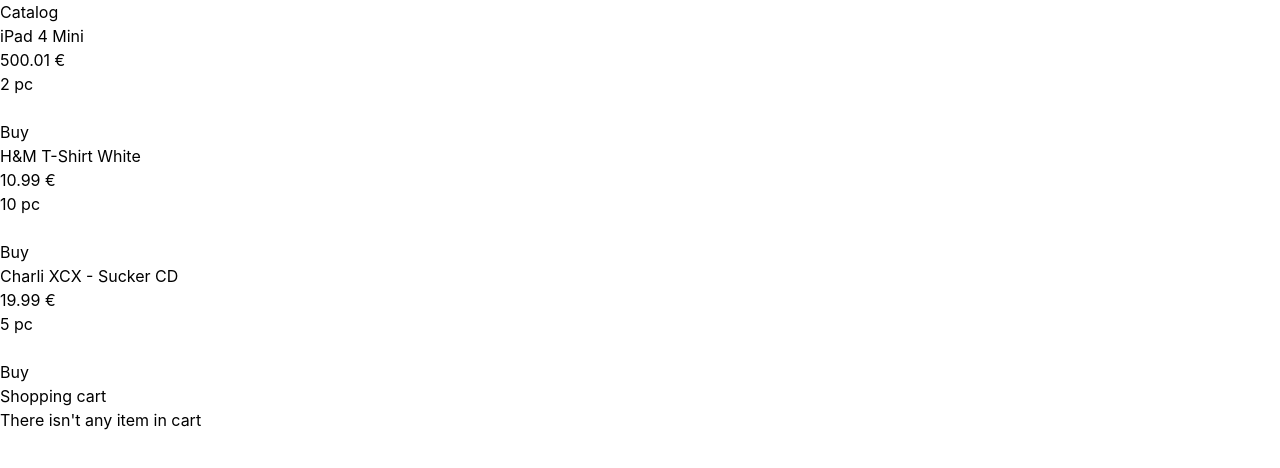
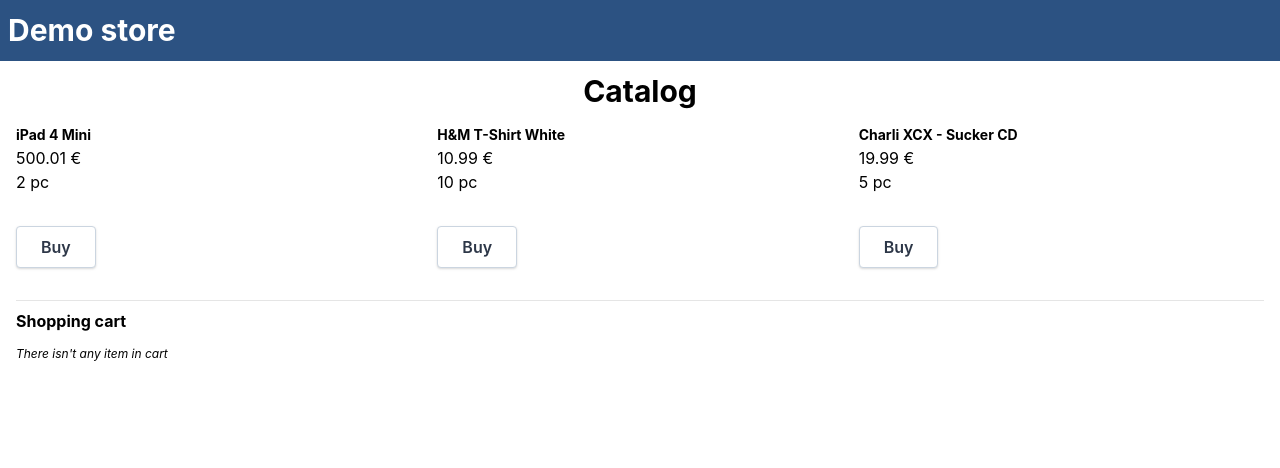
Before and after one commit to cuongtran-6618/react-shopping-cart, a React (Create React App) app: page / in a window 1280 px wide. Shown: the top 468 px of the page. Built offline with nearby package versions, Linux system fonts and the light colour scheme.

Commit message:
add basic style for store

```diff
--- a/src/App.css
+++ /dev/null
@@ -1,38 +0,0 @@
-.App {
-  text-align: center;
-}
-
-.App-logo {
-  height: 40vmin;
-  pointer-events: none;
-}
-
-@media (prefers-reduced-motion: no-preference) {
-  .App-logo {
-    animation: App-logo-spin infinite 20s linear;
-  }
-}
-
-.App-header {
-  background-color: #282c34;
-  min-height: 100vh;
-  display: flex;
-  flex-direction: column;
-  align-items: center;
-  justify-content: center;
-  font-size: calc(10px + 2vmin);
-  color: white;
-}
-
-.App-link {
-  color: #61dafb;
-}
-
-@keyframes App-logo-spin {
-  from {
-    transform: rotate(0deg);
-  }
-  to {
-    transform: rotate(360deg);
-  }
-}
--- a/src/App.tsx
+++ b/src/App.tsx
@@ -1,12 +1,15 @@
 import React from "react";
 import ProductList from "./features/product/ProductList";
 import Cart from "./features/cart/Cart";
+import Header from "./components/Header";
 import "./assets/style/main.css";
+import "./assets/style/custom.css";
+import "./index.css";
 
 function App() {
 	return (
-		<div className="App main-container">
-			<header className="App-header"></header>
+		<div className="App main-container font-normal">
+			<Header />
 			<ProductList />
 			<Cart />
 		</div>
--- /dev/null
+++ b/src/assets/style/custom.css
@@ -0,0 +1,3 @@
+.border-top {
+	border-top: 0.1rem solid #e5e5e5;
+}
--- /dev/null
+++ b/src/components/Header.js
@@ -0,0 +1,11 @@
+import React from "react";
+
+export const Header = () => {
+	return (
+		<div className="text-white bg-blue-800 text-3xl font-bold p-2">
+			<h1>Demo store</h1>
+		</div>
+	);
+};
+
+export default Header;
--- a/src/components/Product.js
+++ /dev/null
@@ -1,10 +0,0 @@
-import React, { useState } from "react";
-import { useDispatch } from "react-redux";
-
-const Product = (product) => {
-	const dispatch = useDispatch();
-    const [inventory, setInventory] = useState(product.inventory);
-    const [errorMessage,setErrorMessage] = useState(undefined)
-
-
-};
--- a/src/features/cart/Cart.js
+++ b/src/features/cart/Cart.js
@@ -19,13 +19,11 @@
 
 		if (productFromStore) {
 			return (
-				<li>
-					<CartItem
-						key={productFromStore.id}
-						item={productFromStore[0]}
-						quantity={item.quantity}
-					/>
-				</li>
+				<CartItem
+					key={productFromStore.id}
+					item={productFromStore[0]}
+					quantity={item.quantity}
+				/>
 			);
 		}
 	};
@@ -34,6 +32,29 @@
 		cartItems.length > 0
 			? cartItems.map((product) => fetchProduct(product))
 			: null;
+
+	const table = () => {
+		const hasItem = cartItems.length > 0;
+
+		if (!hasItem) {
+			return null;
+		}
+
+		return (
+			<table className="w-full lg:w-3/6 my-2">
+				<thead className="hidden md:table-header-group">
+					<tr>
+						<th className="text-left">Item</th>
+						<th>Price</th>
+						<th>Amount</th>
+						<th>Subtotal</th>
+						<th></th>
+					</tr>
+				</thead>
+				<tbody>{nodes}</tbody>
+			</table>
+		);
+	};
 
 	useEffect(() => {
 		getMessage(cartItems);
@@ -59,10 +80,12 @@
 	};
 
 	return (
-		<div>
-			<h2>Shopping cart</h2>
-			<h3>{message}</h3>
-			<ul>{nodes}</ul>
+		<div className="px-2 m-2">
+			<h2 className="border-top py-2 font-bold">Shopping cart</h2>
+			<div className="italic text-xs py-1">
+				<span>{message}</span>
+			</div>
+			{table()}
 		</div>
 	);
 };
--- a/src/features/cart/CartItem.js
+++ b/src/features/cart/CartItem.js
@@ -30,19 +30,54 @@
 		updateStore(item, -1, 1);
 	};
 
+	const subtotal = () => {
+		const subtotal = item.price * quantity;
+		let subtotalText = subtotal.toString().split(".");
+		const fractional = subtotalText[1];
+
+		return fractional && fractional.length > 2
+			? subtotalText[0].concat(".", fractional.substring(0, 2))
+			: subtotal;
+	};
+
 	return (
-		<div>
-			<Product title={item.title} price={item.price} quantity={quantity} />
-			<button disabled={quantity <= 1} onClick={handleDecreaseItem}>
-				-
-			</button>
-			<span>{quantity}</span>
-			<button disabled={item.inventory === 0} onClick={handleIncreaseItem}>
-				+
-			</button>
+		<tr>
+			<td className="w-full sm:w-auto block sm:table-cell py-4">
+				<Product title={item.title} price={null} quantity={null} />
+			</td>
+			<td className="hidden sm:table-cell text-center m-2">{item.price}</td>
+			<td className="w-2/5 sm:w-auto text-center inline-block sm:table-cell p-2">
+				<div className="flex justify-center">
+					<button
+						className={`bg-white hover:bg-gray-100 text-gray-800 font-semibold py-2 px-4 border border-gray-400 rounded shadow ${
+							quantity <= 1 ? "cursor-not-allowed opacity-50" : ""
+						}`}
+						disabled={quantity <= 1}
+						onClick={handleDecreaseItem}
+					>
+						-
+					</button>
 
-			<button onClick={handleRemoveCartItem}>Remove</button>
-		</div>
+					<div className="p-1 m-1 w-8">{quantity}</div>
+
+					<button
+						className={`bg-white hover:bg-gray-100 text-gray-800 font-semibold py-2 px-4 border border-gray-400 rounded shadow ${
+							item.inventory === 0 ? "cursor-not-allowed opacity-50" : ""
+						}`}
+						disabled={item.inventory === 0}
+						onClick={handleIncreaseItem}
+					>
+						+
+					</button>
+				</div>
+			</td>
+			<td className="w-2/5 sm:w-auto text-center inline-block sm:table-cell p-2">
+				{subtotal()} €
+			</td>
+			<td className="w-1/5 sm:w-auto text-center inline-block sm:table-cell p-2">
+				<button onClick={handleRemoveCartItem}>Remove</button>
+			</td>
+		</tr>
 	);
 };
 
--- a/src/features/product/BuyButton.js
+++ b/src/features/product/BuyButton.js
@@ -12,7 +12,13 @@
 	};
 
 	return (
-		<button disabled={product.inventory === 0} onClick={handleAddToCart}>
+		<button
+			className={`bg-white hover:bg-blue-600 hover:text-white text-gray-800 font-semibold py-2 px-6 my-2 border border-gray-400 rounded shadow ${
+				product.inventory === 0 ? "cursor-not-allowed opacity-50" : ""
+			}`}
+			disabled={product.inventory === 0}
+			onClick={handleAddToCart}
+		>
 			Buy
 		</button>
 	);
--- a/src/features/product/Product.js
+++ b/src/features/product/Product.js
@@ -3,10 +3,15 @@
 const Product = ({ title, price, quantity }) => {
 	return (
 		<div>
-			<div>{title}</div>
-			<div>{price} €</div>
-			<div>{quantity} pc</div>
-			<span style={{ visibility: quantity === 0 ? "visible" : "hidden" }}>
+			<strong className="text-sm">{title}</strong>
+			{price ? <div> {price} € </div> : null}
+			{price ? <div>{quantity} pc</div> : null}
+
+			<span
+				className={`text-red-600 italic text-xs ${
+					quantity === 0 ? "visible" : "invisible"
+				}`}
+			>
 				Out of stock
 			</span>
 		</div>
--- a/src/features/product/ProductList.js
+++ b/src/features/product/ProductList.js
@@ -9,22 +9,22 @@
 	});
 
 	return (
-		<div>
-			<h2>Catalog</h2>
-			<ul>
+		<div className="p-2">
+			<h2 className="text-center text-3xl font-bold">Catalog</h2>
+			<div className="sm:flex xs:flex-auto justify-between content-around">
 				{products.map((product) => {
 					return (
-						<li key={product.id}>
+						<div key={product.id} className="flex-1 m-2">
 							<Product
 								title={product.title}
 								price={product.price}
 								quantity={product.inventory}
 							/>
 							<BuyButton {...product} />
-						</li>
+						</div>
 					);
 				})}
-			</ul>
+			</div>
 		</div>
 	);
 };
```
Also changed, not shown: src/components/Cart.js (deleted).
